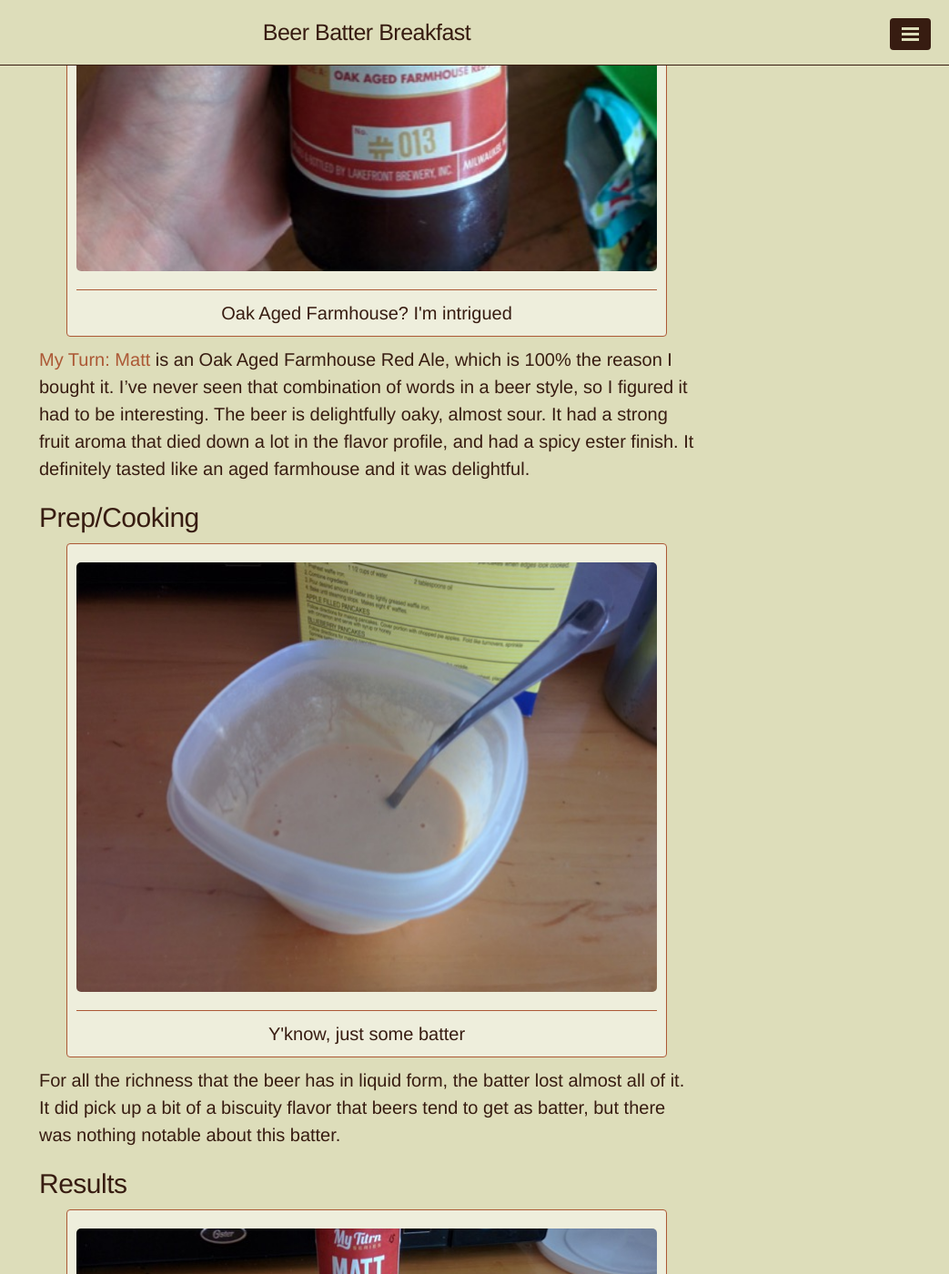
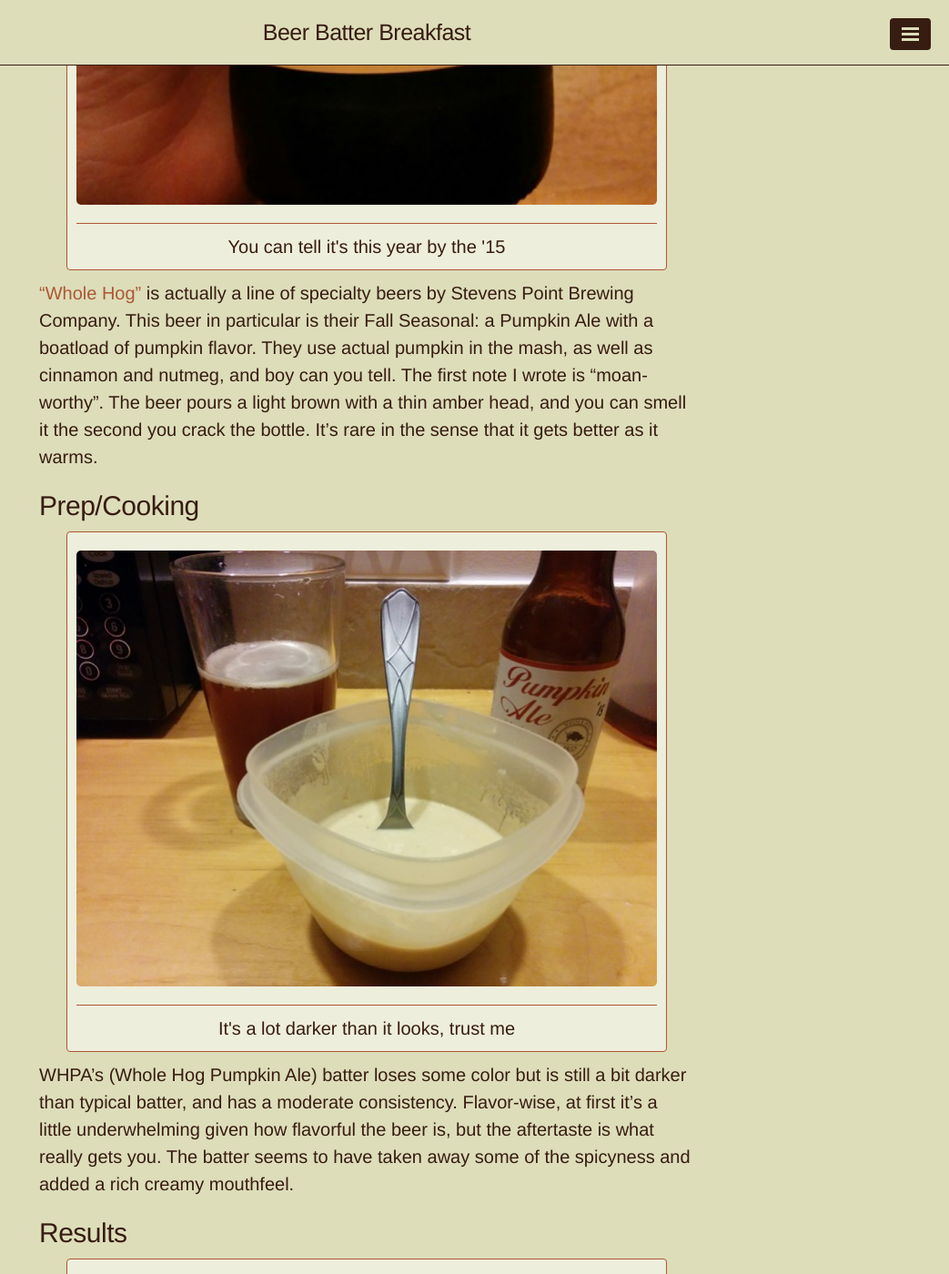
Before and after one commit to bradorego/beerbatterbreakfast, a Jekyll site: the page built from index.html, in a window 1280 px wide and 1400 px high, scrolled down 4860 px. Shown: the whole window at 91% size, without its empty margins (237-1280 px from the left). Built offline with Jekyll 4.4.1, drawn with Linux system fonts in a browser that asks for light colours; the list of posts is cut into pages by our own code; some of the changed text lies outside the part shown.

Commit message:
adding link to old whole hog; adding whole hog 2015

```diff
--- a/_posts/2014-11-9-whole-hog-2014.md
+++ b/_posts/2014-11-9-whole-hog-2014.md
@@ -7,7 +7,7 @@ categories: [pumpkin beer, whole hog, Stevens Point Brewing Company, wisconsin]
 author: bradorego
 ---
 
-I think this marks the first instance of vintage on the site. I covered Whole Hog last year, as Whole Hog is one of my favorite pumpkin beers, and it only makes sense to do it again this year. <a href="http://www.pointbeer.com/whole-hog-pumpkin-ale/" target="_blank">Whole Hog</a> is part of Stevens Point Brewery's specialty beer line. Point is known in Wisconsin, but it looks like Whole Hog Pumpkin Ale has a few awards under its belt, too.
+I think this marks the first instance of vintage on the site. I <a href="/2013/10/whole-hog-pumpkin-ale.html" target="_blank">covered Whole Hog last year</a>a, as Whole Hog is one of my favorite pumpkin beers, and it only makes sense to do it again this year. <a href="http://www.pointbeer.com/whole-hog-pumpkin-ale/" target="_blank">Whole Hog</a> is part of Stevens Point Brewery's specialty beer line. Point is known in Wisconsin, but it looks like Whole Hog Pumpkin Ale has a few awards under its belt, too.
 
 <figure class="imageWrap">
   <a href="{{ site.url }}/assets/full/wholehog2014/beer.png" target="_blank">
--- /dev/null
+++ b/_posts/2016-01-10-whole-hog-2015.md
@@ -0,0 +1,63 @@
+---
+title: Whole Hod 2015
+layout: post
+permalink: "/2016/01/whole-hog-2015/"
+date: "2016-03-27 8:49:00"
+categories: [pumpkin beer, whole hog, Stevens Point Brewing Company, wisconsin]
+author: bradorego
+---
+
+Whole Hog is an annual favorite in the realm of Fall seasonals, and while I was excited <a href="/2014/11/whole-hog-2014.html" target="_blank">last year</a> to have our first instance of vintage, I'm now excited to have our first vertical, as I <a href="/2013/10/whole-hog-pumpkin-ale.html" target="_blank">originally covered Whole Hog</a> in 2013. Needless to say, it's a good beer, and one of my favorites.
+
+<figure class="imageWrap">
+  <a href="{{ site.url }}/assets/full/wholehog2015/beer.jpg" target="_blank">
+    <img src="{{ site.url }}/assets/compressed/wholehog2015/beer.jpg" alt="You can tell it's this year by the '15" />
+  </a>
+  <figcaption>
+    You can tell it's this year by the '15
+  </figcaption>
+</figure>
+
+<a href="http://www.pointbeer.com/whole-hog-pumpkin-ale/" target="_blank">"Whole Hog"</a> is actually a line of specialty beers by Stevens Point Brewing Company. This beer in particular is their Fall Seasonal: a Pumpkin Ale with a boatload of pumpkin flavor. They use actual pumpkin in the mash, as well as cinnamon and nutmeg, and boy can you tell. The first note I wrote is "moan-worthy". The beer pours a light brown with a thin amber head, and you can smell it the second you crack the bottle. It's rare in the sense that it gets better as it warms.
+
+## Prep/Cooking
+
+<figure class="imageWrap">
+  <a href="{{ site.url }}/assets/full/wholehog2015/batter.jpg" target="_blank">
+    <img src="{{ site.url }}/assets/compressed/wholehog2015/batter.jpg" alt="It's a lot darker than it looks, trust me" />
+  </a>
+  <figcaption>
+    It's a lot darker than it looks, trust me
+  </figcaption>
+</figure>
+
+WHPA's (Whole Hog Pumpkin Ale) batter loses some color but is still a bit darker than typical batter, and has a moderate consistency. Flavor-wise, at first it's a little underwhelming given how flavorful the beer is, but the aftertaste is what really gets you. The batter seems to have taken away some of the spicyness and added a rich creamy mouthfeel.
+
+## Results
+
+<figure class="imageWrap">
+  <a href="{{ site.url }}/assets/full/wholehog2015/pancakes.jpg" target="_blank">
+    <img src="{{ site.url }}/assets/compressed/wholehog2015/pancakes.jpg" alt="We we we so exited." />
+  </a>
+  <figcaption>
+    We we we so exited.
+  </figcaption>
+</figure>
+
+It's interesting to go back and look at the past two years when it comes to the final product. I knew it was going to be good this year when the aroma of one of the pancakes hit me. They came across very doughy, almost as if undercooked (trust me, they weren't), and the aftertaste again was the kicker. Incredibly rich and complex.
+
+## The Decision
+
+* Pancakes: Yes. If you like pumpkin, it's going to be great either way. It'd be a shame to miss experiencing pancake form of this amazing beer.
+* Syrup: Yes? Do you typically like whipped cream on your pies? Because this is basically the same thing. I personally don't prefer the added sweetness, but it doesn't take anything away from the pancake.
+
+<figure class="imageWrap">
+  <a href="{{ site.url }}/assets/full/wholehog2015/syrup.jpg" target="_blank">
+    <img src="{{ site.url }}/assets/compressed/wholehog2015/syrup.jpg" alt="Now whip it, into shape, shape it up..." />
+  </a>
+  <figcaption>
+    Now whip it, into shape, shape it up...
+  </figcaption>
+</figure>
+
+{% include twitter.html tweetAt=" from @pointbrewery" %}
```
Also changed, not shown: assets/compressed/wholehog2015/batter.jpg (added), assets/compressed/wholehog2015/beer.jpg (added), assets/compressed/wholehog2015/panckes.jpg (added), assets/compressed/wholehog2015/syrup.jpg (added), 4 other files.
